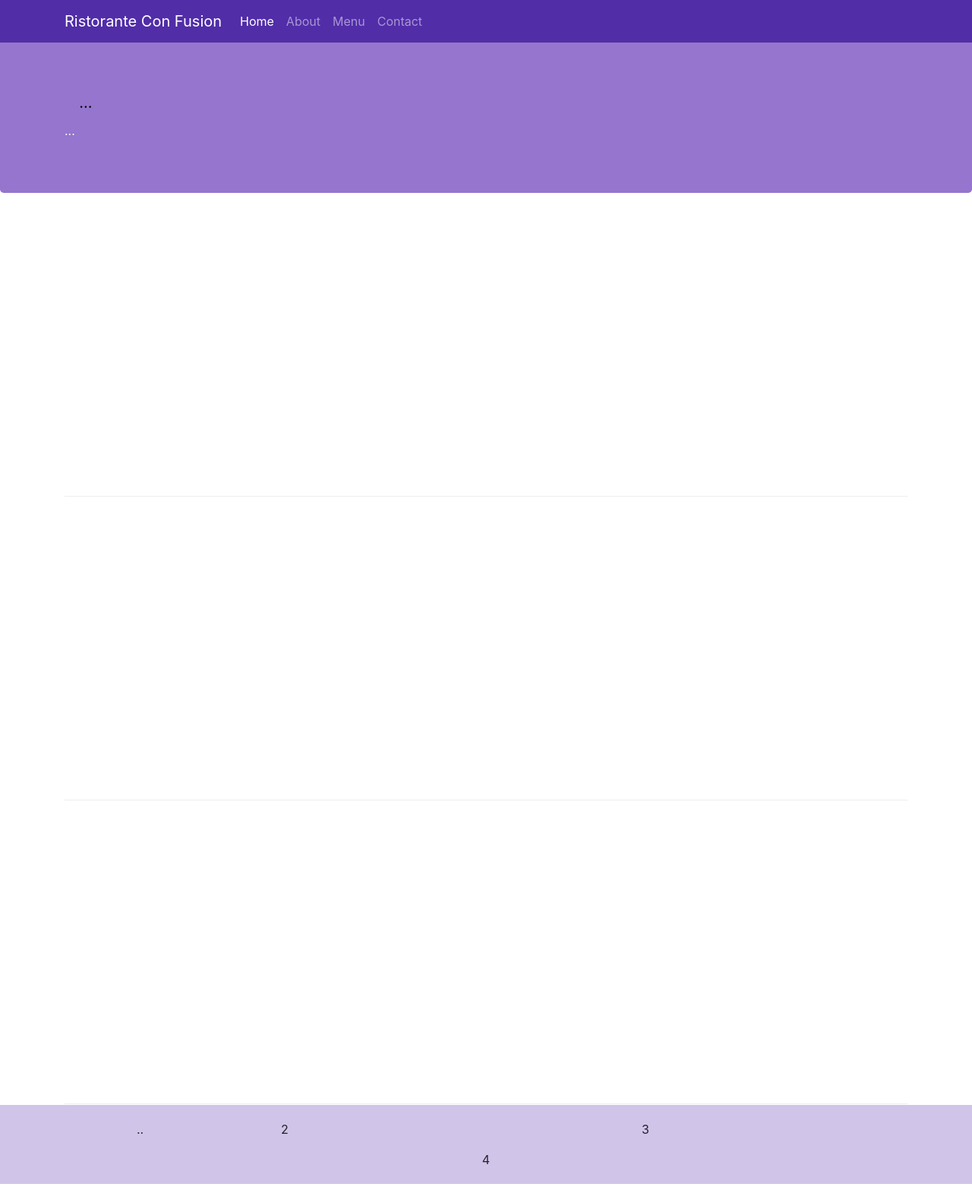
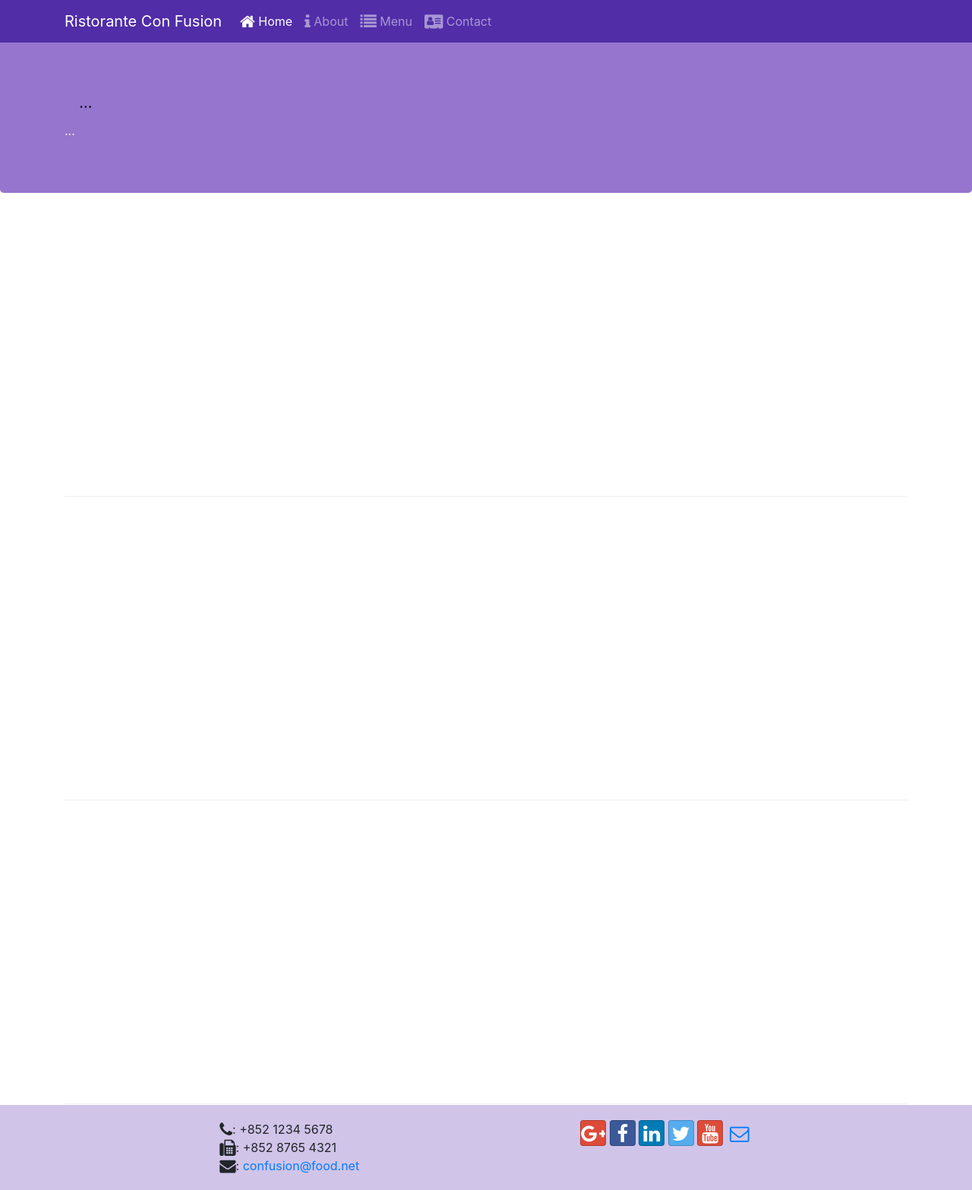
Before and after one commit to AsheFS03/Git-Project, a website: page index.html in a window 1280 px wide. Shown: the whole page at 76% size. Drawn offline with nearby package versions, Linux system fonts and the light colour scheme.

Commit message:
Icon Fonts

```diff
--- a/index.html
+++ b/index.html
@@ -19,10 +19,27 @@
                     <div class="container">
                        <a class="navbar-brand" href="#">Ristorante Con Fusion</a>
                             <ul class="navbar-nav mr-auto">
-                                <li class="nav-item active"><a class="nav-link" href="#">Home</a></li>
-                                <li class="nav-item"><a class="nav-link" href="./aboutus.html">About</a></li>
-                                <li class="nav-item"><a class="nav-link" href="#">Menu</a></li>
-                                <li class="nav-item"><a class="nav-link" href="#">Contact</a></li>
+                                <li class="nav-item active">
+                                    <a class="nav-link" href="#"> <span class="fa fa-home fa-lg"></span>
+                                        Home
+                                    </a>
+                                </li>
+                                <li class="nav-item">
+                                    <a class="nav-link" href="./aboutus.html"> <span class="fa fa-info fa-lg"></span>
+                                        About
+                                    </a>
+                                </li>
+                                <li class="nav-item">
+                                    <a class="nav-link" href="#">
+                                    <span class="fa fa-list fa-lg"></span>
+                                    Menu
+                                    </a>
+                                </li>
+                                <li class="nav-item">
+                                    <a class="nav-link" href="#"> <span class="fa fa-address-card fa-lg"></span>
+                                        Contact
+                                    </a>
+                                </li>
                             </ul>
                     </div>
                 </nav>
@@ -71,15 +88,22 @@
     <footer class="footer">
         <div class="container">
             <div class="row justify-content-center">
-                <div class="col-4 offset-1 col-sm-2">
-                    <ul class="list-unstyled">..</ul>
+
+                <div class="col-7 col-sm-5">
+                    <i class="fa fa-phone fa-lg"></i>: +852 1234 5678<br>
+                    <i class="fa fa-fax fa-lg"></i>: +852 8765 4321<br>
+                    <i class="fa fa-envelope fa-lg"></i>:
+                    <a href="mailto:confusion@food.net">confusion@food.net</a>
                 </div>
 
-                <div class="col-7 col-sm-5"> 2</div>
-
-                <div class="col-12 col-sm-4 align-items-xl-center"> 3</div>
-
-                <div class="col-auto text-center"> 4</div>
+                <div class="col-auto text-center">
+                    <a class="btn btn-social-icon btn-google" href="http://google.com/+"><i class="fa fa-google-plus"></i></a>
+                    <a class="btn btn-social-icon btn-facebook" href="http://www.facebook.com/profile.php?id="><i class="fa fa-facebook"></i></a>
+                    <a class="btn btn-social-icon btn-linkedin" href="http://www.linkedin.com/in/"><i class="fa fa-linkedin"></i></a>
+                    <a class="btn btn-social-icon btn-twitter" href="http://twitter.com/"><i class="fa fa-twitter"></i></a>
+                    <a class="btn btn-social-icon btn-google" href="http://youtube.com/"><i class="fa fa-youtube"></i></a>
+                    <a class="btn btn-social-icon" href="mailto:"><i class="fa fa-envelope-o"></i></a>
+                </div>
             </div>
         </div>
     </footer>
```
Also changed, not shown: aboutus.html (+21 -4 lines), 1 other file.
